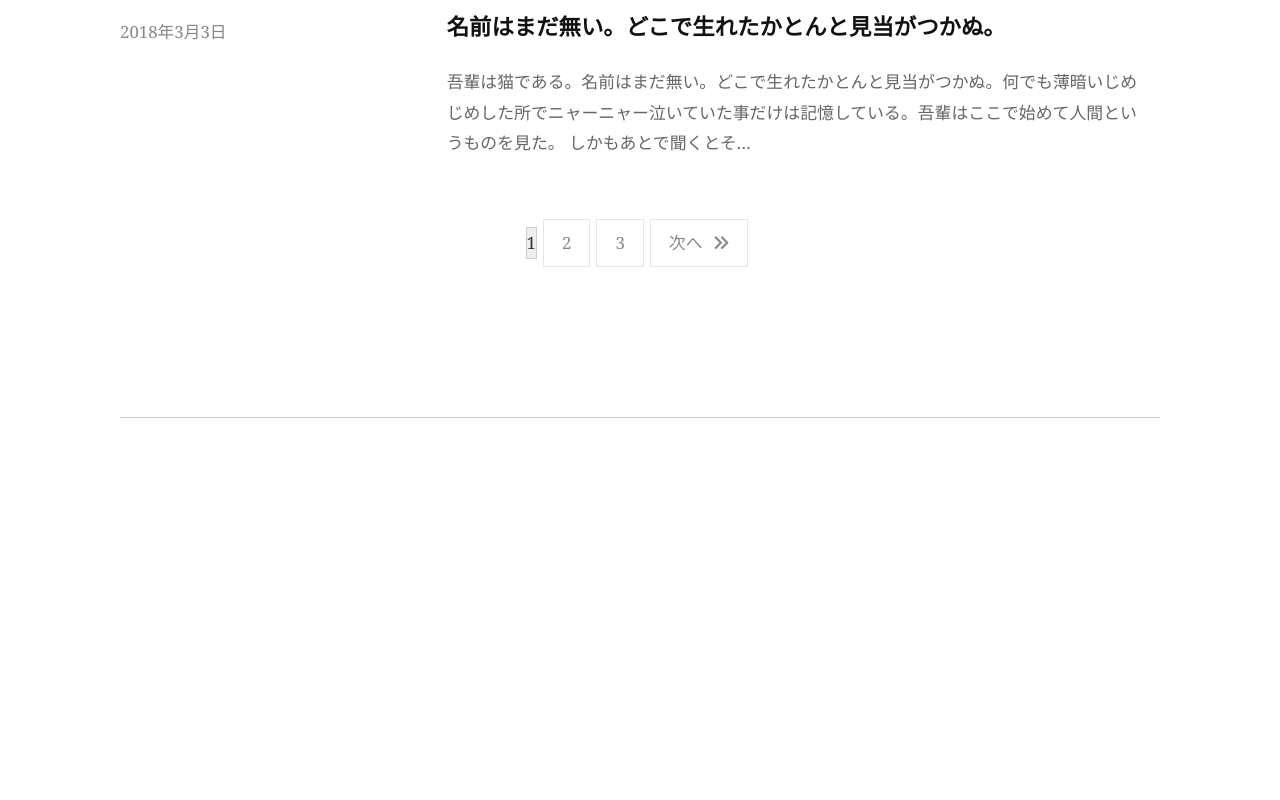
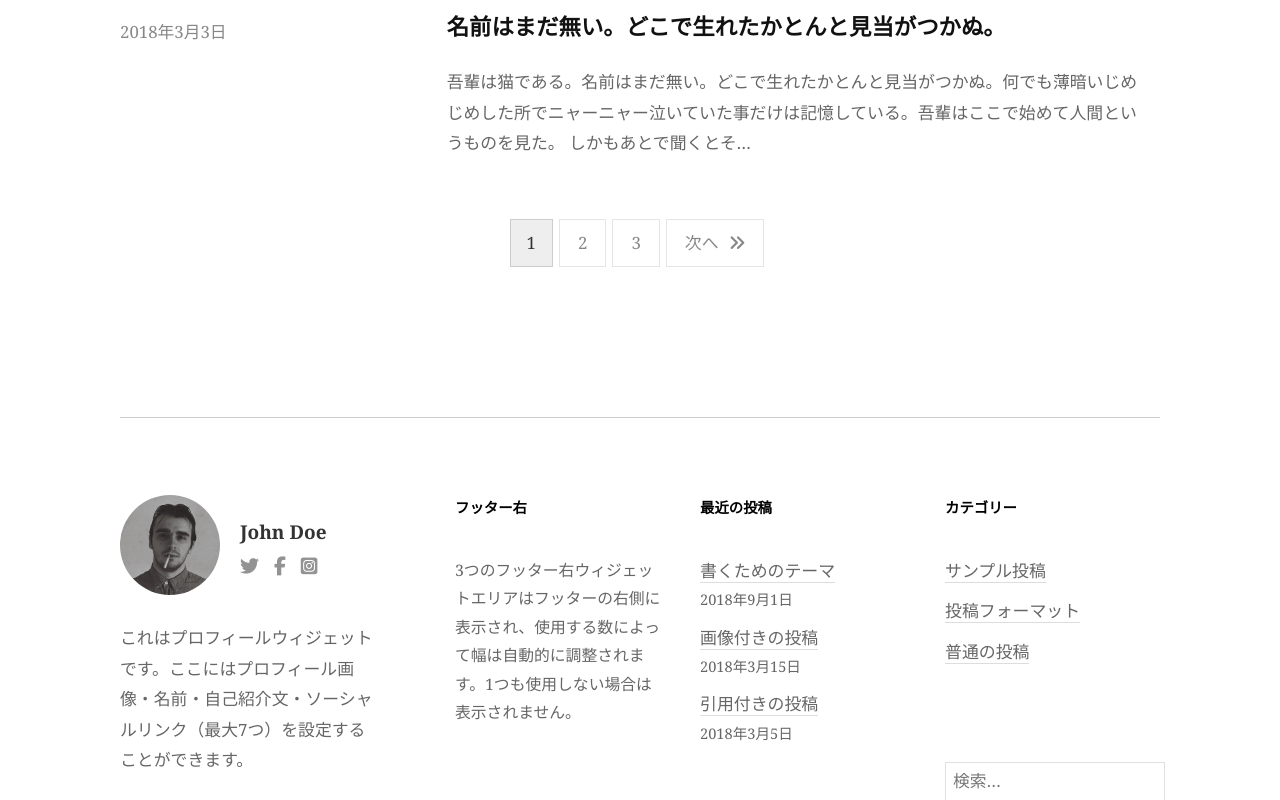
Before and after one commit to bannai-developer/tamabukuro-2, a plain HTML site: page index.html in a window 1280 px wide. Shown: the part 2000-2800 px from the top of the page. Before the commit the page ends 2420 px from the top, so only its background shows below. Drawn offline with Linux system fonts and the light colour scheme.

Commit message:
実践編②完了

```diff
--- a/index.html
+++ b/index.html
@@ -113,5 +113,63 @@
       </div>
     </div>
 
+    <div class="profile-wrapper">
+      <div class="container">
+        <div class="profile">
+          <div class="profile-icon">
+            <img class="photo" src="image/profile-m.png" alt="">
+            <div class="profile-heading">
+              <h1>John Doe</h1>
+              <a href="#"><i class="fab fa-twitter"></i></a>
+              <a href="#"><i class="fab fa-facebook-f"></i></a>
+              <a href="#"><i class="fab fa-instagram-square"></i></a>
+            </div>
+          </div>
+          <div class="profile-text">
+            <p>これはプロフィールウィジェットです。ここにはプロフィール画像・名前・自己紹介文・ソーシャルリンク（最大7つ）を設定することができます。</p>
+          </div>
+        </div>
+        <div class="sub-menu">
+          <div class="sub">
+            <h2 class="sub-heading">フッター右</h2>
+            <p class="sub-text">3つのフッター右ウィジェットエリアはフッターの右側に表示され、使用する数によって幅は自動的に調整されます。1つも使用しない場合は表示されません。</p>
+          </div>
+          <div class="sub">
+            <h2 class="sub-heading">最近の投稿</h2>
+            <ul class="sub1">
+              <li><a href="#">書くためのテーマ</a></li>
+              <p>2018年9月1日</p>
+              <li><a href="#">画像付きの投稿</a></li>
+              <p>2018年3月15日</p>
+              <li><a href="#">引用付きの投稿</a></li>
+              <p>2018年3月5日</p>
+            </ul>
+          </div>
+          <div class="sub">
+            <h2 class="sub-heading">カテゴリー</h2>
+            <ul class="sub2">
+              <li><a href="#">サンプル投稿</a></li>
+              <li><a href="#">投稿フォーマット</a></li>
+              <li><a href="#">普通の投稿</a></li>
+            </ul>
+            <input class="sub-input" type="search" placeholder="検索…">
+          </div>
+        </div>
+      </div>
+    </div>
+
+    <div class="footer">
+      <div class="container">
+        <div class="footer-icon">
+          <a href="#"><i class="fab fa-twitter"></i></a>
+          <a href="#"><i class="fab fa-facebook-f"></i></a>
+          <a href="#"><i class="fab fa-instagram-square"></i></a>
+        </div>
+        <div class="footer-logo">
+          <p>Powered by <span><a href="#">WordPress </a></span>| Theme: <span><a href="#">Write </a></span>by Themegraphy</p>
+        </div>
+      </div>
+    </div>
+
   </body>
 </html>
--- a/style.css
+++ b/style.css
@@ -314,8 +314,127 @@ header {
   background-color: #eee;
   color: #333;
   opacity: 1;
+  padding:8px 16px;
 }
 
 .page-list {
   text-align: center;
 }
+
+/* プロフィール部分 */
+.profile-wrapper {
+  height: 460px;
+  padding-top: 75px;
+}
+
+.profile-wrapper .container {
+  border-bottom: 1px solid #ccc;
+  height: 380px;
+}
+
+.profile {
+  width: 300px;
+  float: left;
+}
+.photo {
+  border-radius: 50%;
+  width: 100px;
+  height: auto;
+  float: left;
+}
+
+.profile-heading {
+  font-size: 19px;
+  padding: 20px 0 40px 20px;
+  display: inline-block;
+}
+
+.fab {
+  color: #666;
+  padding-right: 10px;
+  opacity: 0.7;
+  transition: 0.5s;
+}
+
+.fab:hover {
+  opacity: 1;
+}
+
+.profile-heading h1 {
+  color: #333;
+}
+
+.profile-text {
+  color: #666;
+  font-size: 16.884px;
+  width: 260px;
+}
+
+.sub {
+  float: left;
+  width: 210px;
+  margin-left: 35px;
+}
+
+.sub-heading {
+  font-size: 14.4px;
+  padding-bottom: 35px;
+}
+
+.sub-text {
+  font-size: 15.8px;
+  color: #666;
+}
+
+.sub li a {
+  font-size: 16.9px;
+  color: #666;
+  text-decoration: none;
+  border-bottom: solid 1px #ddd;
+}
+
+.sub li a:hover {
+  color: #c49029;
+}
+
+.sub2 li {
+  color: #c49029;
+}
+
+.sub1 p {
+  font-size: 14.6px;
+  color: #666;
+  padding-bottom: 10px;
+}
+
+.sub2 li {
+  padding-bottom: 10px;
+}
+
+.sub-input {
+  margin-top: 85px;
+  height: 40px;
+  width: 220px;
+  border: 1px solid #e0e0e0;
+}
+
+::placeholder {
+  padding-left: 5px;
+  color: #777;
+  font-family: Georgia, 游明朝, YuMincho, "Hiragino Mincho ProN", Meiryo, serif;
+  font-size: 16.8px;
+}
+
+.footer {
+  height: 115px;
+}
+
+.footer-icon {
+  float: left;
+}
+
+.footer-logo {
+  text-align: center;
+  font-size: 15.8px;
+  color: #666;
+}
```
